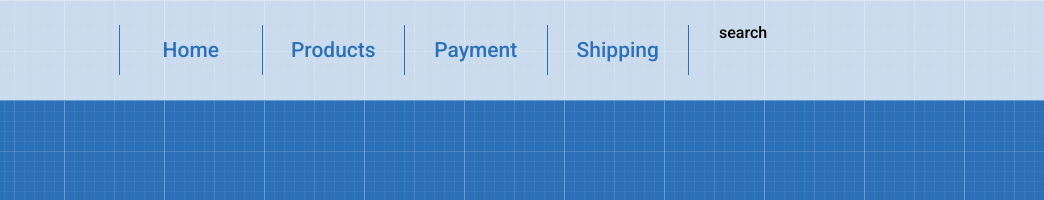
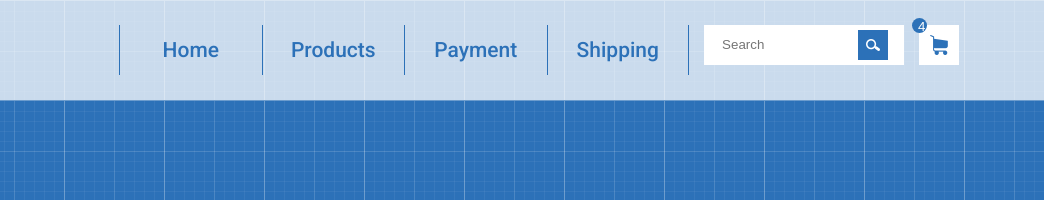
Before and after one commit to bulbuliver/shop-product, a plain HTML site: page index.html in a window 1280 px wide. Shown: the top 200 px of the page, 236-1280 px from the left. Drawn offline with Linux system fonts and the light colour scheme.

Commit message:
her poivi chto

```diff
--- a/index.html
+++ b/index.html
@@ -37,7 +37,21 @@
                     </nav>
 
                 </div>
-                <div class="col-3">search</div>
+                <div class="col-3">
+
+                  <div class="row">
+                    <form class="search_border col-9" >
+                        <input type="text" class="input_search_border" placeholder="   Search">
+                        <button class="search_button"></button>
+
+
+                    </form>
+                  <div class="col-3">
+                    <button class="cart"></button>
+                    <button class="cart_4">4</button>
+                    </div>
+                </div>
+                </div>
             </div>
         </div>
     </header>
--- a/style.css
+++ b/style.css
@@ -52,6 +52,9 @@ margin-right: -15px;
     width: 50%;
 }
 
+.col-9{
+    width: 75%;
+}
 
 .col-12{
     width: 100%;
@@ -81,3 +84,68 @@ font-size: 21px;
     background-color: #2c71b8;
     color: white;
 }
+
+.search_border{
+    /* border: 1px solid #2c71b8; */
+    background-color: white;
+    width: 200px;
+    height: 40px;
+
+}
+
+.input_search_border{
+    border: none;
+    position: relative;
+    top: -10px;
+    /* margin-top: -12px; */
+    line-height: 30px;
+    width: 130px;
+    margin-left: -10px;
+
+}
+
+
+
+.search_button{
+    /* position: relative; */
+    /* top: -1px; */
+    background-color: #2c71b8;
+    border: none;
+    width: 30px;
+    height: 30px;
+    margin-top: 5px;
+    margin-left: 15px;
+    background-image: url(images/search.png);
+    background-position: center;
+    background-repeat: no-repeat;
+}
+
+
+.cart{
+    position: relative;
+    float: left;
+    background-color: white;
+    border: none;
+    width: 40px;
+    height: 40px;
+    background-image: url(images/cart.png);
+    background-position: center;
+    background-repeat: no-repeat;
+}
+
+.cart_4{
+    position: absolute;
+    float: left;
+    margin-left: -47px;
+    margin-top: -7px;
+    background-color:  #2c71b8;
+    border: none;
+    border-radius: 10px;
+    color: white;
+
+    width: 15px;
+    height: 15px;
+    /* background-image: url(images/cart.png); */
+    background-position: center;
+    background-repeat: no-repeat;
+}
```
